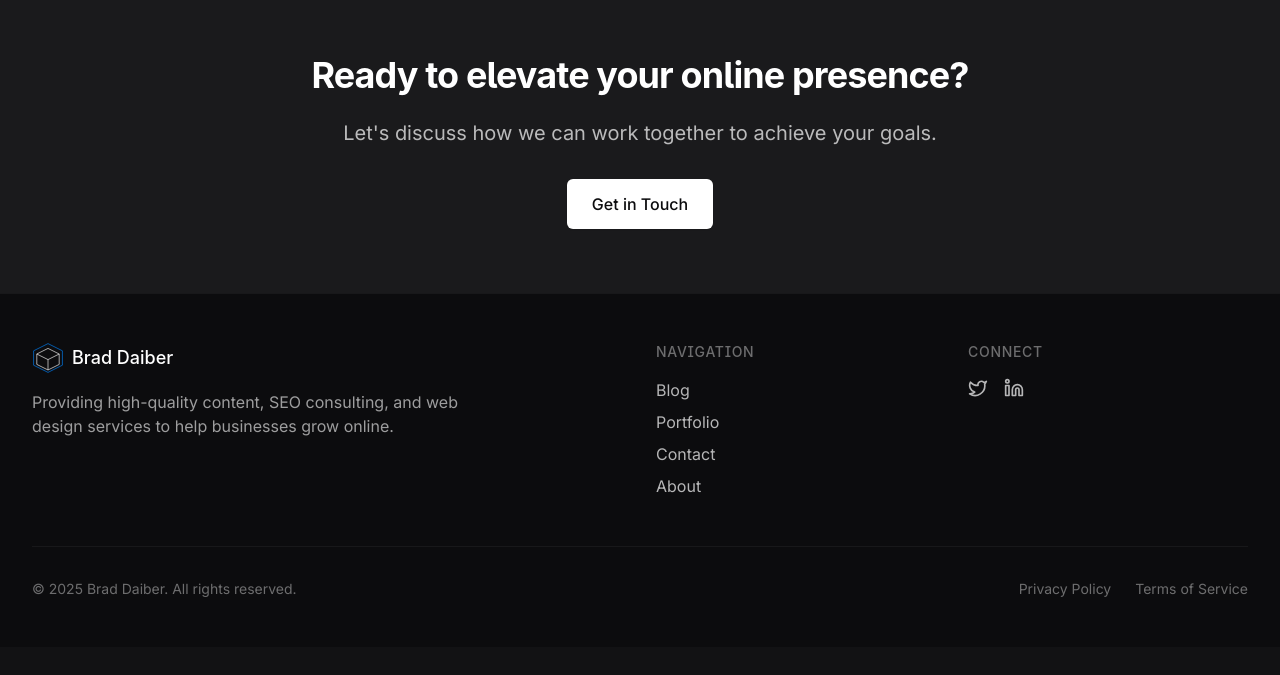
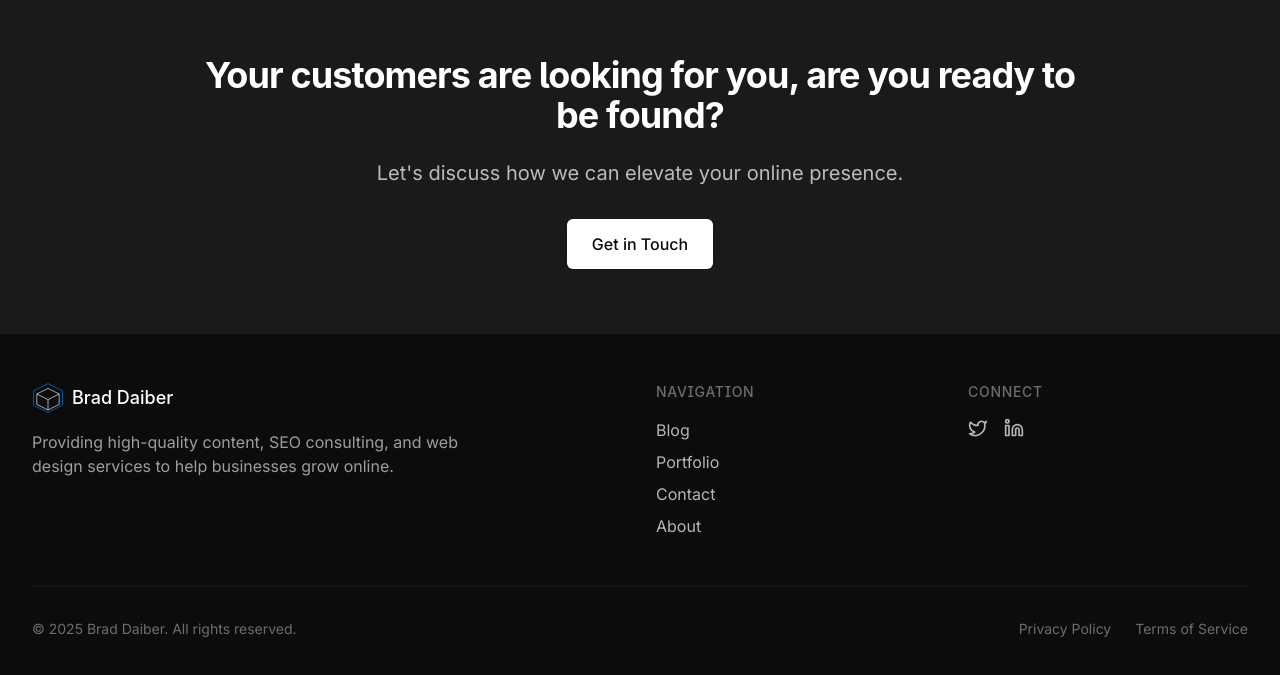
Before and after one commit to wbdaiber/dark-theme-simplicity, a React (Vite) app: page / in a window 1280 px wide. Shown: the part 1415-2090 px from the top of the page. Before the commit the page ends 2062 px from the top, so only its background shows below. Built offline with nearby package versions, Linux system fonts and the light colour scheme.

Commit message:
Update CTA section text
- Updated the call to action text in the CTA section.

```diff
--- a/src/pages/Index.tsx
+++ b/src/pages/Index.tsx
@@ -122,10 +122,10 @@ const Index = () => {
         <div className="container mx-auto">
           <div className="max-w-4xl mx-auto text-center">
             <h2 className="text-3xl md:text-4xl font-display font-bold mb-6 reveal-text">
-              Ready to elevate your online presence?
+              Your customers are looking for you, are you ready to be found?
             </h2>
             <p className="text-xl text-light-100/70 mb-8 max-w-2xl mx-auto reveal-text">
-              Let's discuss how we can work together to achieve your goals.
+              Let's discuss how we can elevate your online presence.
             </p>
             <a
               href="/contact"
```
